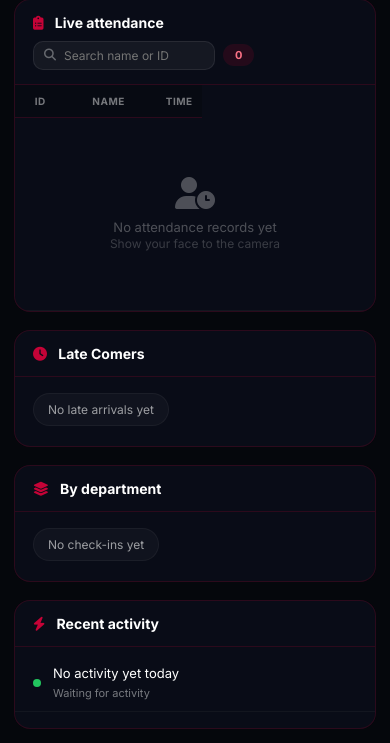
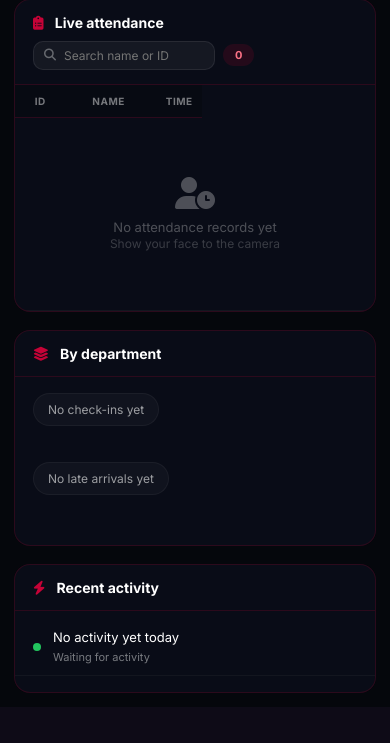
Before and after one commit to Shafyydev/face-recognition-attendance-system, a Flask app: template templates/dashboard.html in a window 390 px wide. Shown: the part 1390-2133 px from the top of the page. After the commit the page ends 2083 px from the top, so only its background shows below. Run offline with Flask 3, Linux system fonts and the light colour scheme; the template is opened without the code that fills it: most values are stand-ins (such as "Sample title", 1, 10 or a date in 2020); data that the repository does not hold is empty; parts of the project's set-up code (start-up, migrations or seed data) failed here and were passed over.

Commit message:
feat: move Late Comers into Department card as split-table layout
- Removed separate Late Comers card (was above bottom-grid)
- Late Comers now lives inside the 'By department' card
- Department card now has two chip rows: dept chips + late chips
- Tables arranged side-by-side via .dept-table-split flexbox container
- Left: Department Students table (dept chips control it)
- Right: Late Comers table (late chips control it, independently)
- Removed .late-section CSS, added .dept-table-split + section styles
- Stack tables vertically on mobile (<=1100px)

```diff
--- a/templates/dashboard.html
+++ b/templates/dashboard.html
@@ -275,10 +275,6 @@
             margin-bottom: 18px;
         }
 
-        .late-section {
-            margin-bottom: 18px;
-        }
-
         .card {
             background: var(--card);
             border: 1px solid var(--line);
@@ -544,6 +540,16 @@
         }
         .dept-table-scroll::-webkit-scrollbar {
             display: none;
+        }
+        .dept-table-split {
+            display: flex;
+            gap: 12px;
+            padding: 0 18px 18px;
+            align-items: flex-start;
+        }
+        .dept-table-section, .late-table-section {
+            flex: 1;
+            min-width: 0;
         }
         .dept-students-table {
             width: 100%;
@@ -650,6 +656,7 @@
 
         @media (max-width: 1100px) {
             .stats-grid, .main-grid, .bottom-grid { grid-template-columns: 1fr 1fr; }
+            .dept-table-split { flex-direction: column; }
         }
         @media (max-width: 720px) {
             .container { padding: 14px; }
@@ -1769,19 +1776,46 @@
             </div>
         </section>
 
-        <section class="late-section">
+        <section class="bottom-grid">
             <div class="card">
                 <div class="card-header">
-                    <h3><i class="fas fa-clock"></i> Late Comers</h3>
+                    <h3><i class="fas fa-layer-group"></i> By department</h3>
+                </div>
+                <div class="chips" id="dept-chips">
+                    <span class="chip no-data">No check-ins yet</span>
                 </div>
                 <div class="chips" id="late-chips">
                     <span class="chip no-data">No late arrivals yet</span>
                 </div>
+                <div class="dept-table-split">
+                    <div class="dept-table-section">
+                        <div class="dept-table-wrap" id="dept-table-wrap" style="display: none;">
+                            <div class="dept-table-header">
+                                <div class="dept-table-title-group">
+                                    <i class="fas fa-graduation-cap"></i>
+                                    <span id="dept-table-title">Department Students</span>
+                                </div>
+                                <span class="badge" id="dept-table-count">0</span>
+                            </div>
+                            <div class="dept-table-scroll">
+                                <table class="dept-students-table">
+                                    <thead>
+                                        <tr>
+                                            <th>ID</th>
+                                            <th>Status</th>
+                                        </tr>
+                                    </thead>
+                                    <tbody id="dept-table-body"></tbody>
+                                </table>
+                            </div>
+                        </div>
+                    </div>
+                    <div class="late-table-section">
                         <div class="dept-table-wrap" id="late-table-wrap" style="display: none;">
                             <div class="dept-table-header">
                                 <div class="dept-table-title-group">
-                            <i class="fas fa-graduation-cap"></i>
-                            <span id="late-dept-title">Department</span>
+                                    <i class="fas fa-clock"></i>
+                                    <span id="late-dept-title">Late Comers</span>
                                 </div>
                                 <span class="badge" id="late-dept-count">0</span>
                             </div>
@@ -1797,35 +1831,6 @@
                                 </table>
                             </div>
                         </div>
-            </div>
-        </section>
-
-        <section class="bottom-grid">
-            <div class="card">
-                <div class="card-header">
-                    <h3><i class="fas fa-layer-group"></i> By department</h3>
-                </div>
-                <div class="chips" id="dept-chips">
-                    <span class="chip no-data">No check-ins yet</span>
-                </div>
-                <div class="dept-table-wrap" id="dept-table-wrap" style="display: none;">
-                    <div class="dept-table-header">
-                        <div class="dept-table-title-group">
-                            <i class="fas fa-graduation-cap"></i>
-                            <span id="dept-table-title">Department Students</span>
-                        </div>
-                        <span class="badge" id="dept-table-count">0</span>
-                    </div>
-                    <div class="dept-table-scroll">
-                        <table class="dept-students-table">
-                            <thead>
-                                <tr>
-                                    <th>ID</th>
-                                    <th>Status</th>
-                                </tr>
-                            </thead>
-                            <tbody id="dept-table-body"></tbody>
-                        </table>
                     </div>
                 </div>
             </div>
```
Lines whose indentation alone changed are shown as unchanged.
